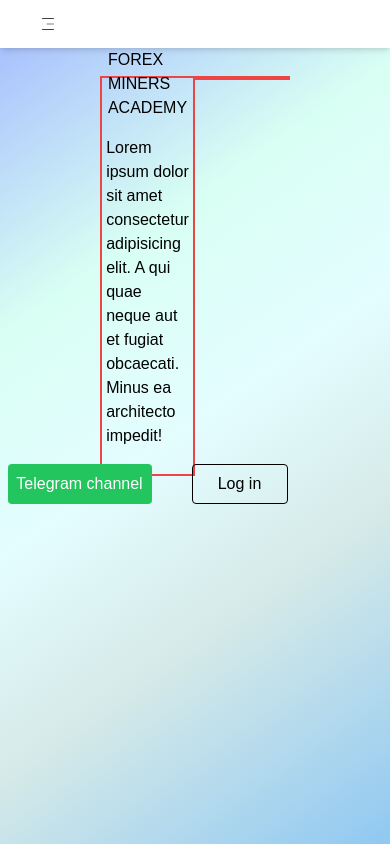
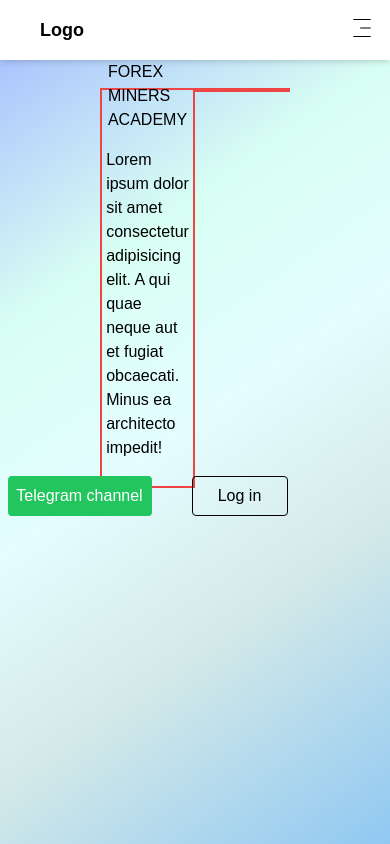
Before and after one commit to Paulin-NIYOBYOSE/FOREX-MINERS-ACADEMY, a Next.js app in the folder frontend/: page / in a window 390 px wide. Built offline with nearby package versions, Linux system fonts and the light colour scheme.

Commit message:
Done with nav bar responsiveness

```diff
--- a/frontend/src/components/Navbar.tsx
+++ b/frontend/src/components/Navbar.tsx
@@ -1,21 +1,25 @@
 "use client";
+import { useState } from "react";
+import { CiMenuFries } from "react-icons/ci";
 import { FiLogIn } from "react-icons/fi";
 import { MdDarkMode, MdLightMode } from "react-icons/md";
-import { useState } from "react";
-import { CiMenuFries } from "react-icons/ci";
 
 const Navbar = () => {
-  // State to track hover status of the theme button
   const [isHovered, setIsHovered] = useState(false);
   const [isMenuOpen, setIsMenuOpen] = useState(false);
 
   return (
-    <nav className="py-4 px-10 flex flex-row justify-between items-center bg-white shadow-md relative">
+    <nav className="relative py-4 px-10 flex flex-row justify-between items-center bg-white shadow-md">
+      {/* Logo (Mobile Only) */}
+      <div className="md:hidden flex-1">
+        <div className="text-lg font-bold">Logo</div>
+      </div>
+
       {/* Mobile Menu Icon */}
-      <div className="md:hidden flex items-center">
+      <div className="md:hidden absolute right-4 top-4">
         <CiMenuFries
           onClick={() => setIsMenuOpen(!isMenuOpen)}
-          className="cursor-pointer"
+          className="text-2xl cursor-pointer"
         />
       </div>
 
@@ -76,18 +80,18 @@
       </div>
 
       {/* Desktop Content */}
-      <div className="hidden md:flex items-center space-x-4">
+      <div className="hidden lg:flex flex-1 items-center">
         <div className="text-lg font-bold">Logo</div>
-        <h3 className="text-xl font-semibold">FX miners</h3>
+        <h3 className="text-xl font-semibold ml-4">FX miners</h3>
       </div>
-      <ul className="hidden md:flex flex-row space-x-8 font-bold">
+      <ul className="hidden lg:flex flex-row space-x-8 font-bold mr-7">
         <li className="py-2 lg:py-0">Home</li>
         <li className="py-2 lg:py-0">Mentorship</li>
         <li className="py-2 lg:py-0">Signals</li>
         <li className="py-2 lg:py-0">Minor AI</li>
         <li className="py-2 lg:py-0">About us</li>
       </ul>
-      <div className="hidden md:flex flex-row gap-4">
+      <div className="hidden lg:flex flex-row gap-4">
         <button className="w-full lg:w-24 h-10 bg-blue-500 hover:bg-blue-600 duration-300 text-white rounded-lg">
           Log in
         </button>
```
